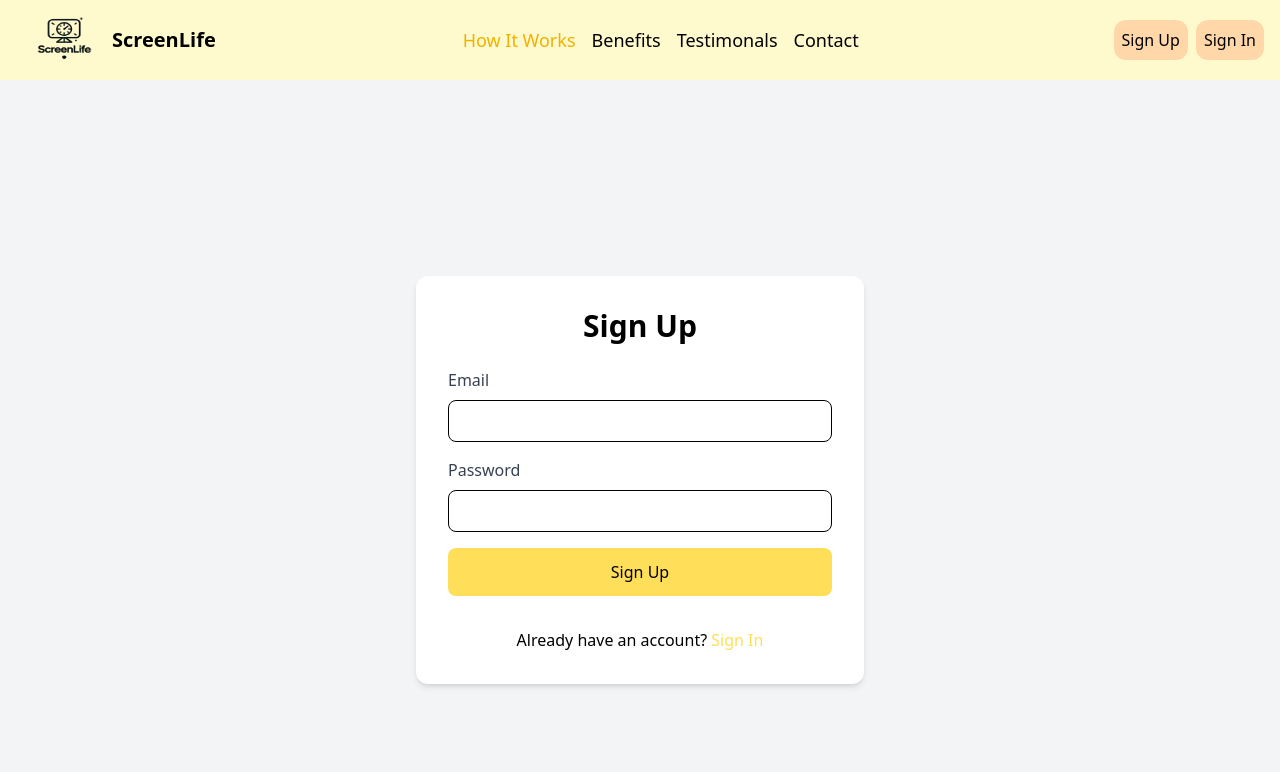
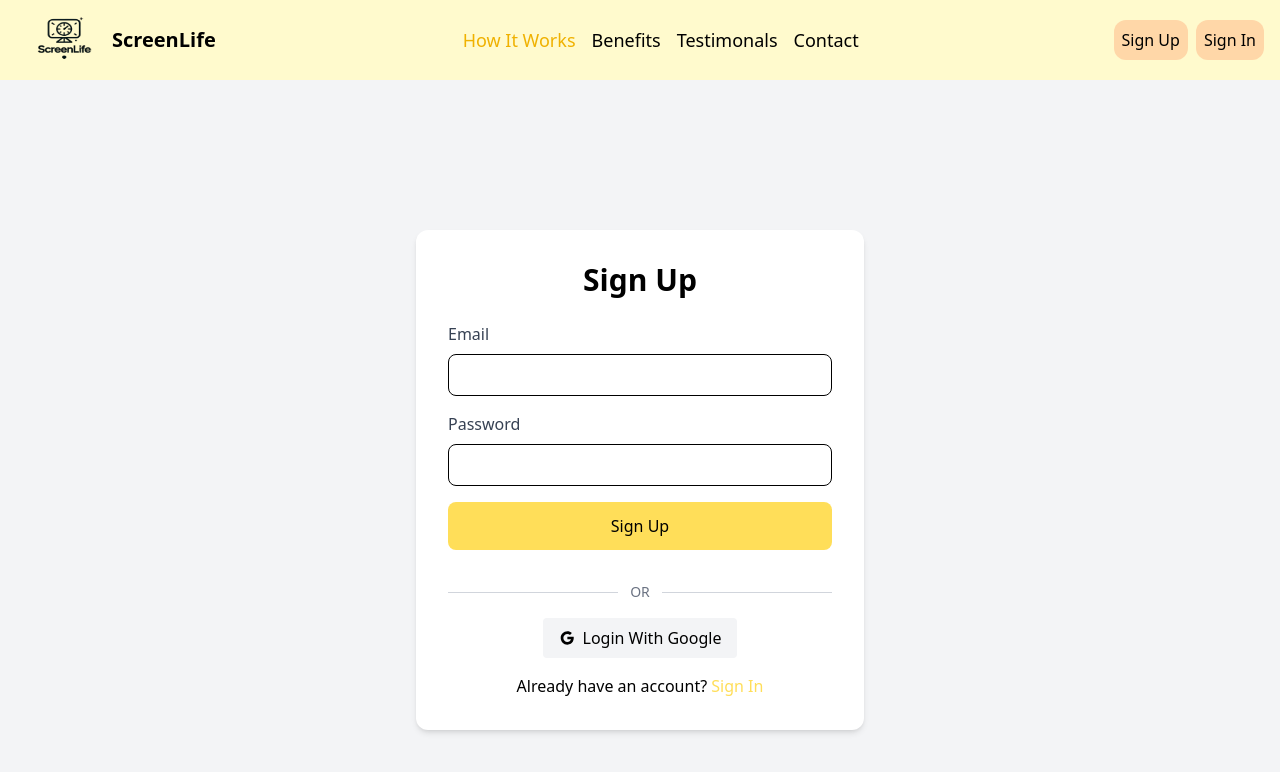
Before and after one commit to Himanshu-gupta31/Ai-Therapist, a React (Vite) app in the folder Frontend/: page /signup in a window 1280 px wide. Shown: the top 772 px of the page. Built offline with nearby package versions, Linux system fonts and the light colour scheme.

Commit message:
connected signin and signup with google

```diff
--- a/Frontend/src/App.tsx
+++ b/Frontend/src/App.tsx
@@ -1,18 +1,15 @@
 import HomeSection from "./component/HomeSection"
-import {Routes,Route} from 'react-router-dom'
+import {Routes, Route} from 'react-router-dom'
 import Navbar from "./component/Navbar"
 import SignIn from "./Pages/SignIn"
 import SignUp from "./Pages/SignUp"
 import NotFound from "./component/NotFound"
 import {GoogleOAuthProvider} from "@react-oauth/google"
-import GoogleLogin from "./component/GoogleLogin"
+
 function App() {
-  const GoogleAuthWrapper = () => (
+  return (
+    // Wrap the entire app with GoogleOAuthProvider so all components have access
     <GoogleOAuthProvider clientId="827631968097-k3kjnva2p203242qc75oapuj0bqcegh6.apps.googleusercontent.com">
-      <GoogleLogin />
-    </GoogleOAuthProvider>
-  )
-  return (
       <div className="flex flex-col min-h-screen">
         <Navbar />
         <Routes>
@@ -20,11 +17,9 @@ function App() {
           <Route path="/signin" element={<SignIn/>}/>
           <Route path="/signup" element={<SignUp/>}/>
           <Route path="*" element={<NotFound/>}/>
-      <Route path="/login" element={<GoogleAuthWrapper/>}/>
-
-
         </Routes>
       </div>
+    </GoogleOAuthProvider>
   )
 }
 
--- a/Frontend/src/Pages/SignIn.tsx
+++ b/Frontend/src/Pages/SignIn.tsx
@@ -1,6 +1,7 @@
 import { useState } from 'react'
 import { Link, useNavigate } from 'react-router-dom'
 import { newRequest } from "../utils/request" // Import axios instance
+import GoogleLogin from  "../component/GoogleLogin"
 
 function SignIn() {
   const [email, setEmail] = useState('')
@@ -66,6 +67,17 @@ function SignIn() {
           >
             {loading ? "Signing In..." : "Sign In"}
           </button>
+
+          <div className="flex items-center my-4">
+            <div className="flex-grow h-px bg-gray-300"></div>
+            <span className="px-3 text-gray-500 text-sm">OR</span>
+            <div className="flex-grow h-px bg-gray-300"></div>
+          </div>
+
+          <div className="flex justify-center">
+            <GoogleLogin />
+          </div>
+
           <div className="text-center mt-4">
             <p>
               Don't have an account?{' '}
--- a/Frontend/src/Pages/SignUp.tsx
+++ b/Frontend/src/Pages/SignUp.tsx
@@ -1,6 +1,7 @@
 import { useState } from 'react'
 import { Link, useNavigate } from 'react-router-dom'
 import { newRequest } from '../utils/request'
+import GoogleLogin from '../component/GoogleLogin' // Import Google Login component
 
 function SignUp() {
   const [email, setEmail] = useState('')
@@ -71,6 +72,17 @@ function SignUp() {
           >
             {loading ? "Signing Up..." : "Sign Up"}
           </button>
+
+          <div className="flex items-center my-4">
+            <div className="flex-grow h-px bg-gray-300"></div>
+            <span className="px-3 text-gray-500 text-sm">OR</span>
+            <div className="flex-grow h-px bg-gray-300"></div>
+          </div>
+
+          <div className="flex justify-center">
+            <GoogleLogin />
+          </div>
+
           <div className="text-center mt-4">
             <p>
               Already have an account?{' '}
```
Also changed, not shown: 2 other files (tests, documents, lock files or other folders). Lines whose indentation alone changed are shown as unchanged.
